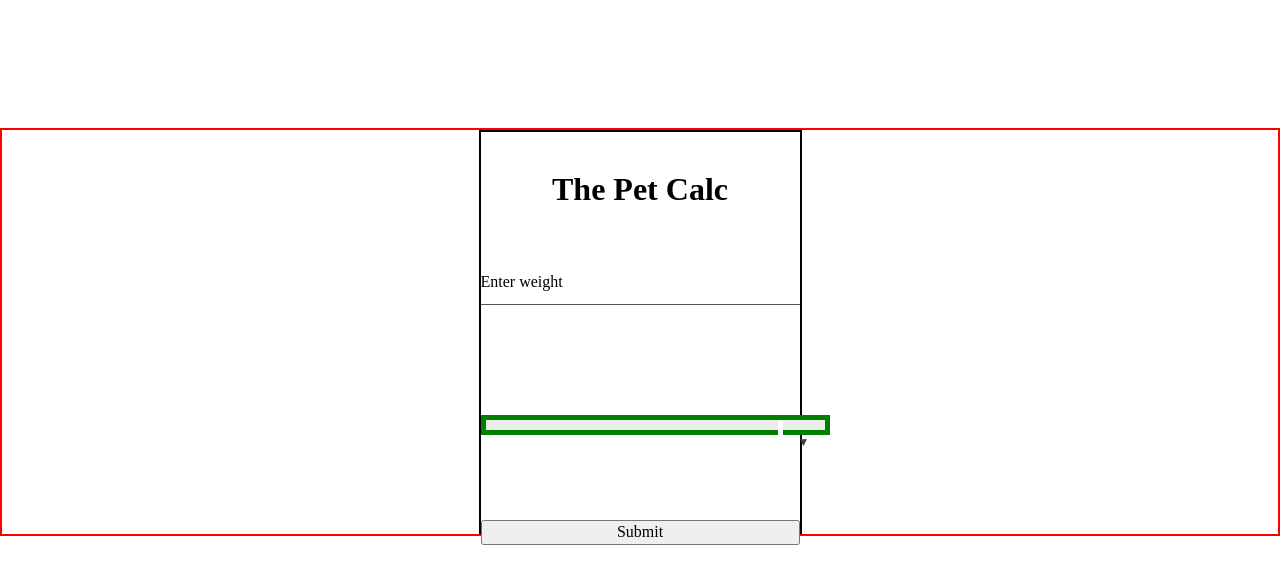
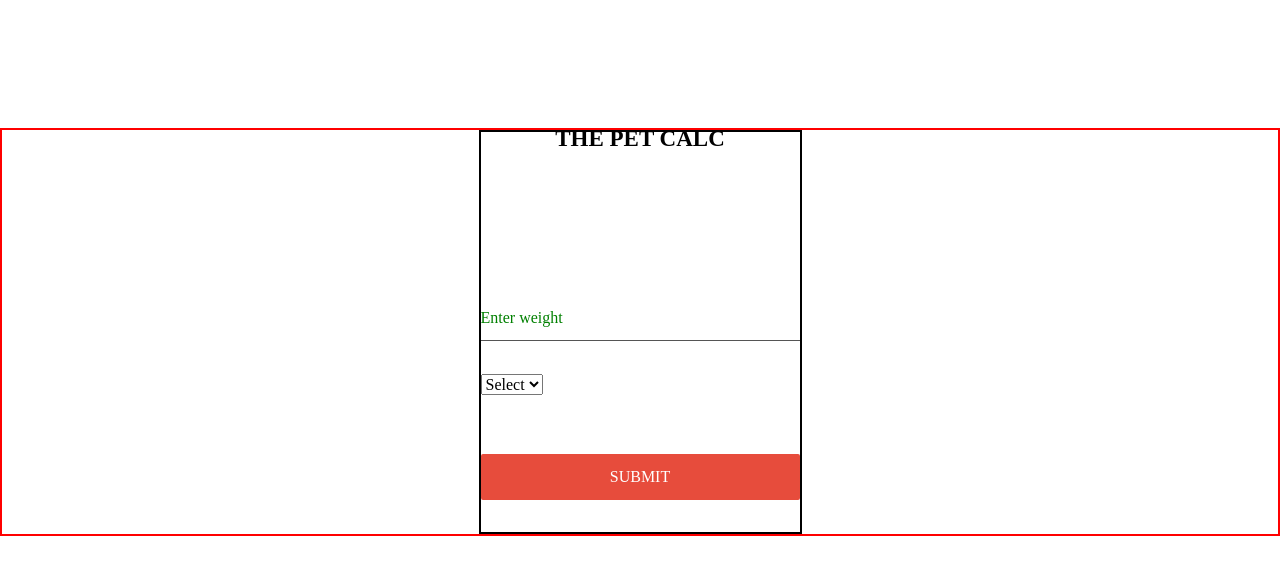
Before and after one commit to jshin720/vetcalc, a React (Create React App) app: page / in a window 1280 px wide. Shown: the top 584 px of the page. Built offline with nearby package versions, Linux system fonts and the light colour scheme.

Commit message:
adding css

```diff
--- a/src/App.css
+++ b/src/App.css
@@ -14,9 +14,13 @@
   width: 25%;
 }
 
-.form-heading {
-  text-align: center;
-  height: 25%;
+.form-heading{
+	/* color:#fff;	 */
+	text-transform:uppercase;
+    font-size: 23px;
+    margin: -50px 0 80px 0;
+    display: block;
+    text-align: center;
 }
 
 .calc-form {
@@ -24,84 +28,64 @@
   height: 75%;
 }
 
-.input-container {
-  position: relative;
-  margin-bottom: 25px;
-}
-.input-container label {
-  position: absolute;
-  top: 0px;
-  left: 0px;
-  font-size: 16px;
-  pointer-event: none;
-  transition: all 0.5s ease-in-out;
-}
-.input-container input {
-  border: 0;
-  border-bottom: 1px solid #555;
-  background: transparent;
-  width: 100%;
-  padding: 8px 0 5px 0;
-  font-size: 16px;
-  color: #fff;
-}
-.input-container input:focus {
-  border: none;
-  outline: none;
-  border-bottom: 1px solid #e74c3c;
+.input-container{
+	position:relative;
+	margin-bottom:25px;
 }
 
-.input-container input:focus ~ label,
-.input-container input:valid ~ label {
-  top: -12px;
-  font-size: 12px;
+.input-container label{
+	position:absolute;
+	top:0px;
+	left:0px;
+	font-size:16px;
+	color:green;
+  pointer-events:none;
+	transition: all 0.5s ease-in-out;
 }
 
-.select-box {
-  cursor: pointer;
-  position: relative;
-  max-width: 20em;
-  margin: 5em auto;
-  width: 100%;
-  border: 5px solid green;
+.input-container input{
+  border:0;
+  border-bottom:1px solid #555;
+  background:transparent;
+  width:100%;
+  padding:8px 0 5px 0;
+  font-size:16px;
+  color: blue;
 }
 
-.select-weight,
-.select-box {
-  color: #414141;
-  display: block;
-  font: 400 17px/2em "Source Sans Pro", sans-serif;
+.input-container input:focus{
+ border:none;
+ outline:none;
+ border-bottom:1px solid #e74c3c;
 }
 
-.select-weight {
-  width: 100%;
-  position: absolute;
-  top: 0;
-  padding: 5px 0;
-  height: 40px;
-  opacity: 0;
-  -ms-filter: "progid:DXImageTransform.Microsoft.Alpha(Opacity=0)";
-  background: none transparent;
-  border: 0 none;
+
+
+.btn{
+	color:#fff;
+	background-color:#e74c3c;
+	outline: none;
+    border: 0;
+    color: #fff;
+	padding:10px 20px;
+	text-transform:uppercase;
+	margin-top:50px;
+	border-radius:2px;
+	cursor:pointer;
+	position:relative;
 }
-.select-box {
-  background: #ececec;
+/* .btn:after{
+	content:"";
+	position:absolute;
+	background:rgba(0,0,0,0.50);
+	top:0;
+	right:0;
+	width:100%;
+	height:100%;
+} */
+.input-container input:focus ~ label,
+.input-container input:valid ~ label{
+	top:-12px;
+	font-size:12px;
+
 }
-
-.select-box {
-  position: relative;
-  padding: 5px 10px;
-  cursor: pointer;
-}
-.open .select-box::after {
-  content: "▲";
-}
-.select-box::after {
-  content: "▼";
-  font-size: 12px;
-  position: absolute;
-  right: 0;
-  top: 0;
-  padding: 5px 15px;
-  border-left: 5px solid #fff;
-}
```
